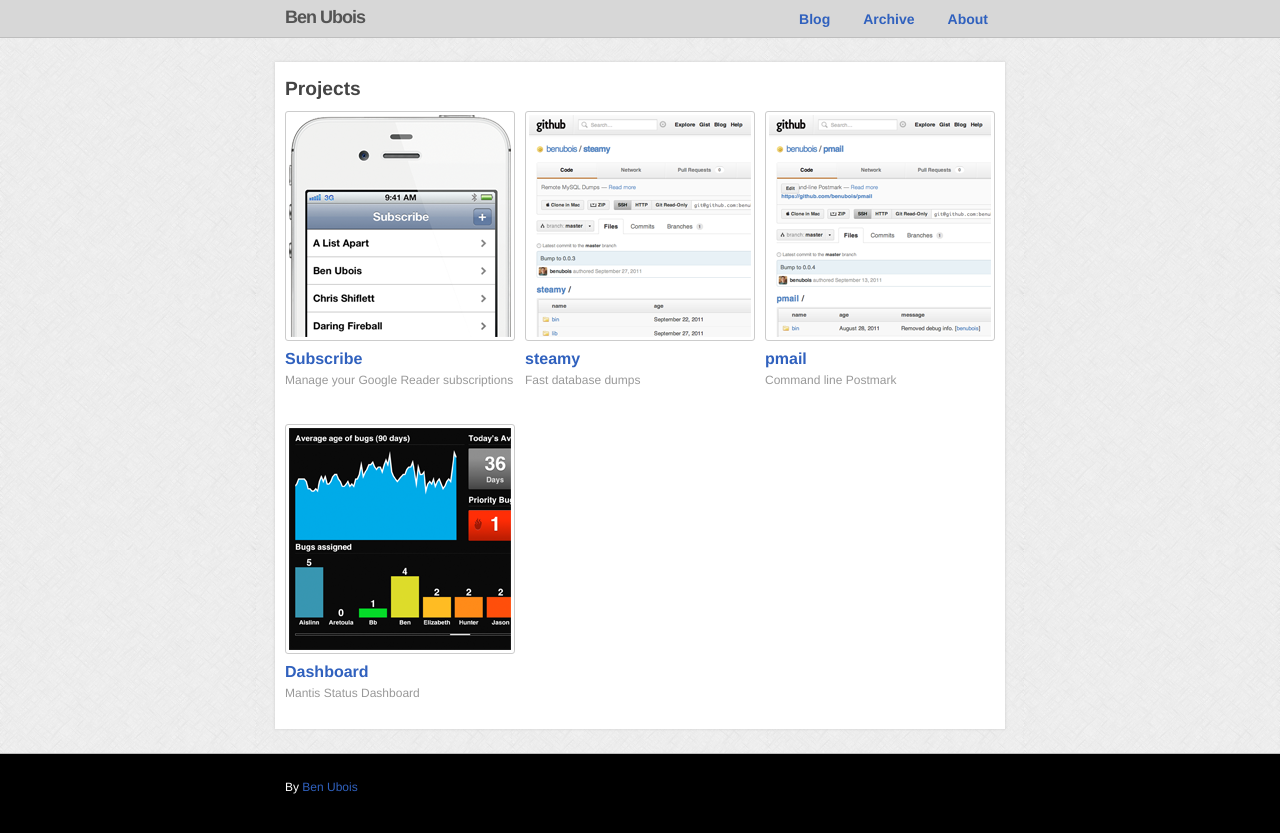
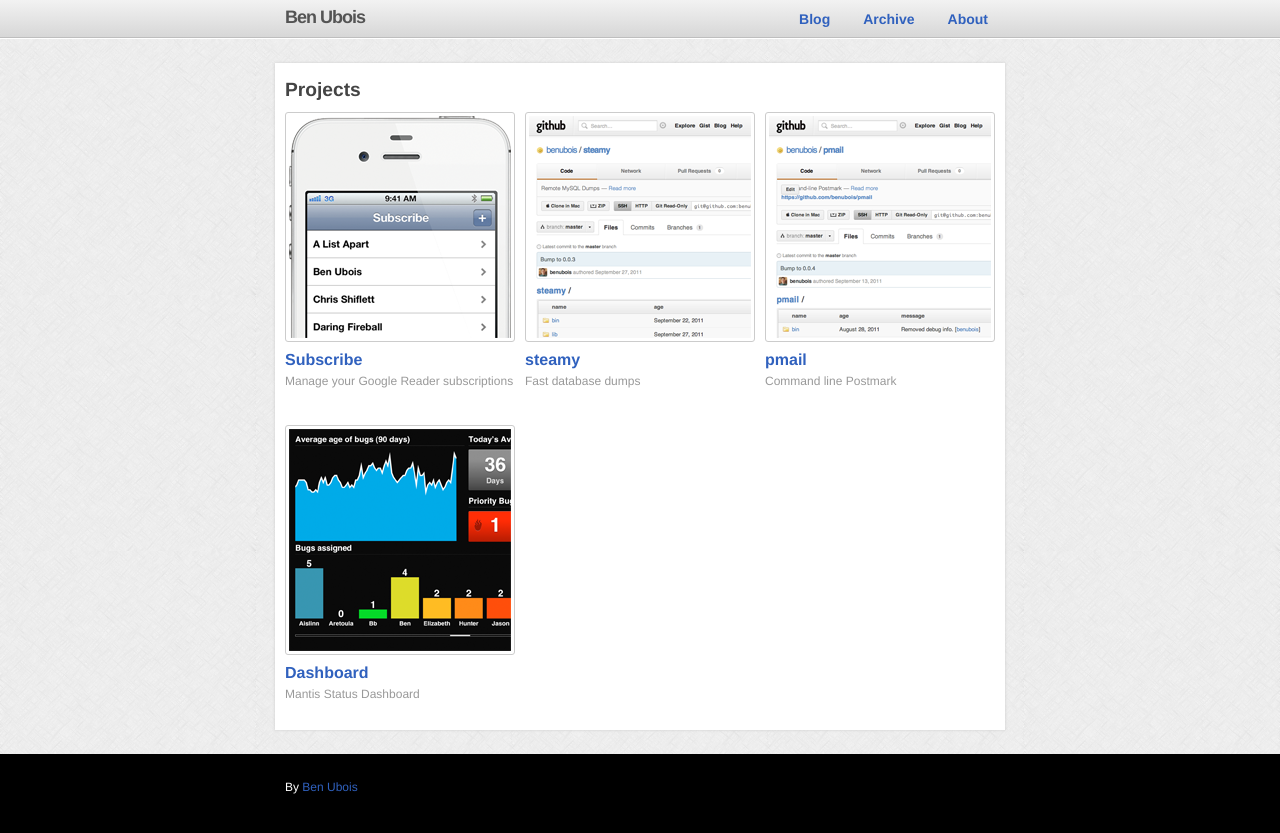
Before and after one commit to benubois/benubois.github.com, a Jekyll site: the page built from index.html, in a window 1280 px wide. Shown: the top 833 px of the page. Built offline with Jekyll 4.4.1, drawn with Linux system fonts in a browser that asks for light colours; Markdown is read by kramdown in place of the engine named in the settings.

Commit message:
Added gradient.

```diff
--- a/css/master.css
+++ b/css/master.css
@@ -139,6 +139,13 @@
 -------------------------------------------------------*/
 header {
 	background: #D7D7D7;
+	background: #f2f2f2;
+	background: -moz-linear-gradient(top, #f2f2f2 0%, #d7d7d7 100%);
+	background: -webkit-gradient(linear, left top, left bottom, color-stop(0%,#f2f2f2), color-stop(100%,#d7d7d7));
+	background: -webkit-linear-gradient(top, #f2f2f2 0%,#d7d7d7 100%);
+	background: -o-linear-gradient(top, #f2f2f2 0%,#d7d7d7 100%);
+	background: -ms-linear-gradient(top, #f2f2f2 0%,#d7d7d7 100%);
+	background: linear-gradient(top, #f2f2f2 0%,#d7d7d7 100%);
 	border-bottom: 1px solid #BEBEBE;
 	padding: 8px 0;
 	line-height: 1;
@@ -196,7 +203,7 @@
 .site-wrap {
 	padding: 1.5em 0;
 	background: #f5f5f5 url(/img/bg_cross_scratches.png);
-	border-bottom: 1px solid #BEBEBE;
+	border-top: 1px solid #FFF;
 }
 #content-wrap {
 	margin: 0 auto;
```
